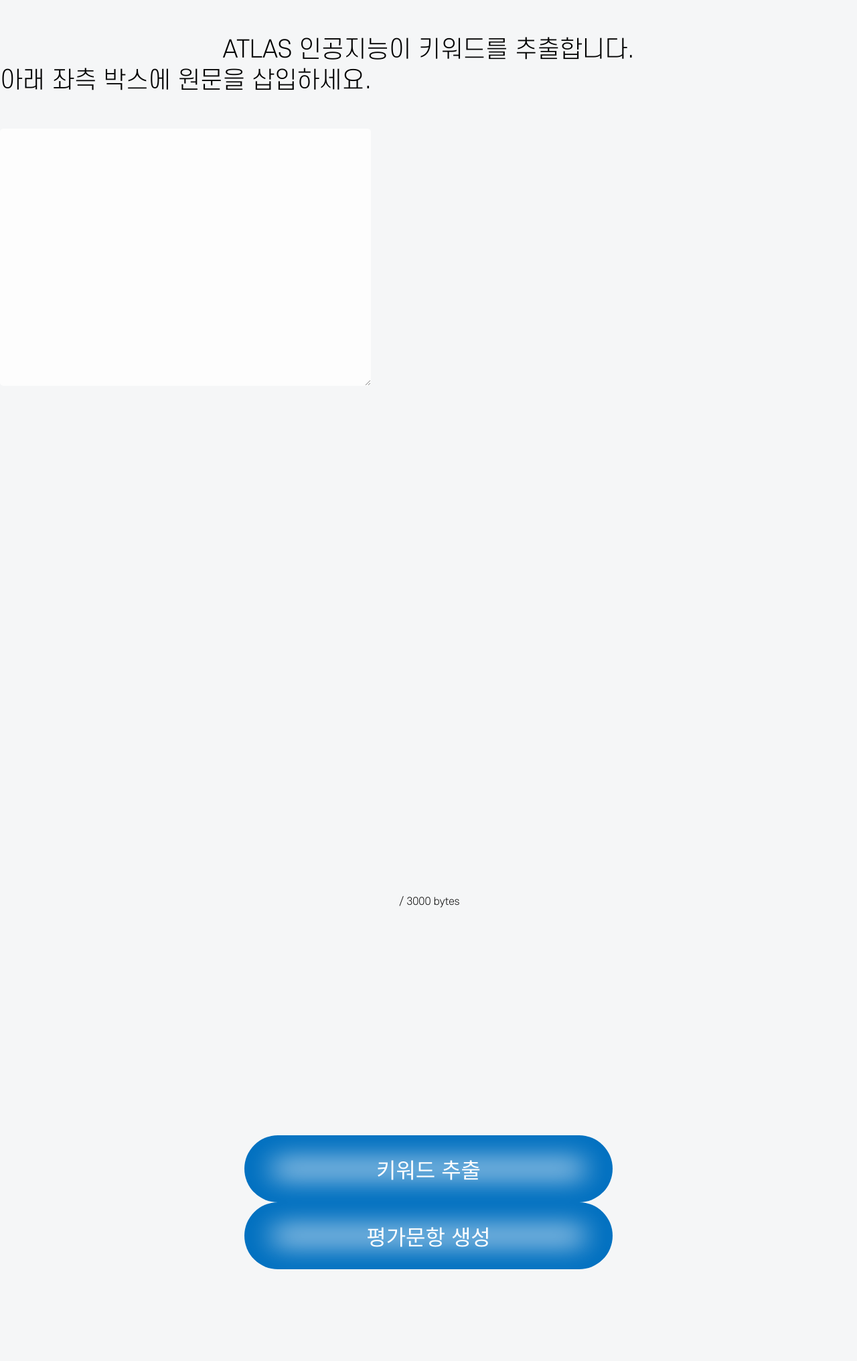
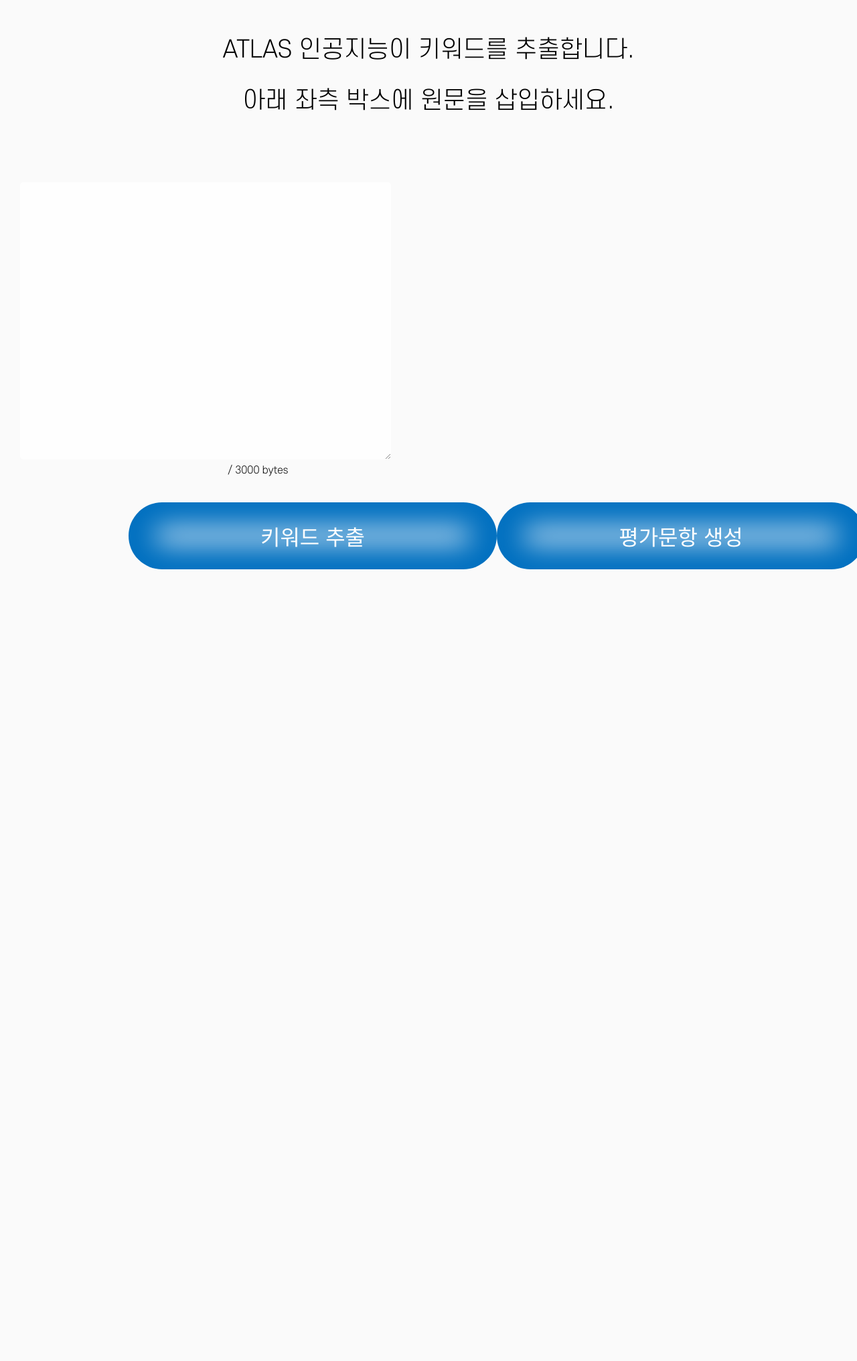
Before and after one commit to ATLAS-AI-project/ATLAS, a Flask app: page /home in a window 1280 px wide; the page is wider, and only the part inside the window is pictured. Shown: that part at 67% size. After the commit the page ends 850 px from the top of that part, so only its background shows below. Run offline with Flask 2, Linux system fonts and the light colour scheme.

Commit message:
Add files via upload

```diff
--- a/static/atlas_start.js
+++ b/static/atlas_start.js
@@ -1,3 +1,3 @@
 window.onload= function() {
-    setTimeout(function() {window.location.replace('http://127.0.0.1:5000/pageSelect')}, 5350)  // 5.35초(5300ms)후 home으로 이동
+    setTimeout(function() {window.location.replace('http://127.0.0.1:5000/pageSelect')}, 5450)  // 5.35초(5300ms)후 home으로 이동
 }
--- a/static/home.js
+++ b/static/home.js
@@ -56,7 +56,8 @@
             <td>${result}</td>
             <td><input type="checkbox" name= chkbox></td>
           </tr>
-        </tbody>`)}
+        </tbody>`
+    )}
  }
 
 function checkByte(obj){
--- a/static/style.css
+++ b/static/style.css
@@ -3,7 +3,7 @@
 }
 
 body {
-  background-color: #f5f6f7;
+  background-color: #fafafa;
   /* background-image: url('new1.png'); */
   background-repeat: no-repeat;
   background-size: cover;
@@ -23,27 +23,37 @@
   /* margin-bottom: 50px; */
 }
 
+.head_container2 {
+  width: 100%;
+  height: 100%;
+  display: flex;
+  justify-content: space-between;
+  align-items: center;
+  flex-direction: column;
+  margin-top: 30px;
+  /* margin-bottom: 50px; */
+}
+
 #inputText {
   width: 550px;
-  height: 380px;
+  height: 410px;
   filter: opacity(80%);
   border-radius: 5px;
   border: 1px;
   overflow-y: scroll;
 }
 
-#inputTextLong {
-  width: 1450px;
-  height: 400px;
+#subtitle {
+  width: 550px;
+  height: 410px;
   filter: opacity(80%);
-  border-radius: 5px;
+  border-radius: 50px;
   border: 1px;
-  overflow-y: scroll;
 }
 
 #resultWindow {
   width: 550px;
-  height: 380px;
+  height: 410px;
   filter: opacity(80%);
   border-radius: 5px;
   border: 1px;
@@ -62,8 +72,14 @@
   width: 100%;
   display: flex;
   justify-content: center;
-  margin: 0px;
-  /* border-style: solid; */
+  border-radius: 530px;
+  filter: opacity(100%);
+}
+
+.items_h_container {
+  width: 100%;
+  display: flex;
+  justify-content: center;
   border-radius: 530px;
   filter: opacity(100%);
 }
@@ -210,14 +206,19 @@
   border-radius: 510px;
 }
 
+textarea {
+z-index: 1;
+}
+
 .wrap-loading {
   /*화면 전체를 어둡게 합니다.*/
+  z-index: 2;
   position: fixed;
   left: 0;
   right: 0;
   top: 0;
   bottom: 0;
-  background: rgba(0, 0, 0, 0.5);
+  background: rgba(255, 255, 255, 1);
   /*not in ie */
   filter: progid:DXImageTransform.Microsoft.Gradient(startColorstr='#20000000', endColorstr='#20000000');
   /* ie */
@@ -260,7 +261,7 @@
   height: 150px;
 }
 
-.item-wrap .guide {
+.guide {
   /* 자식들을 감싸고 있는 부모 */
   display: -moz-box;
   display: -ms-flexbox;
@@ -269,6 +270,26 @@
   /* flex container를 만들어주는 속성 */
   justify-content: space-between;
   /* 행 정렬 하는 속성, 영역 간 공백을 만들어주는 속성 */
+  max-width: 70%;
+  margin: 0 auto;
+  margin-top: 50px;
+  height: 50px;
+}
+
+.guide2 {
+  /* 자식들을 감싸고 있는 부모 */
+  display: -moz-box;
+  display: -ms-flexbox;
+  display: -webkit-flex;
+  display: flex;
+  /* flex container를 만들어주는 속성 */
+  justify-content: space-around;
+  /* 행 정렬 하는 속성, 영역 간 공백을 만들어주는 속성 */
+  max-width: 90%;
+  margin: 0 auto;
+  margin-top: 50px;
+  margin-left: 10%;
+  margin-right: 10%;
   height: 50px;
 }
 
```
Also changed, not shown: other parts of static/style.css (+2 -22 lines), 1 other file.
